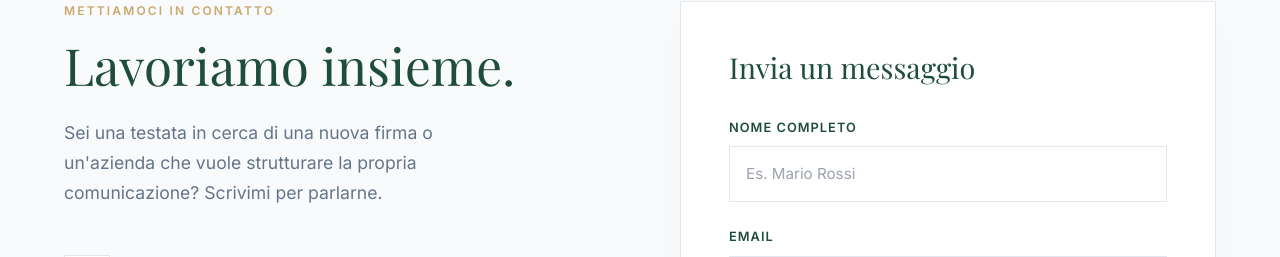
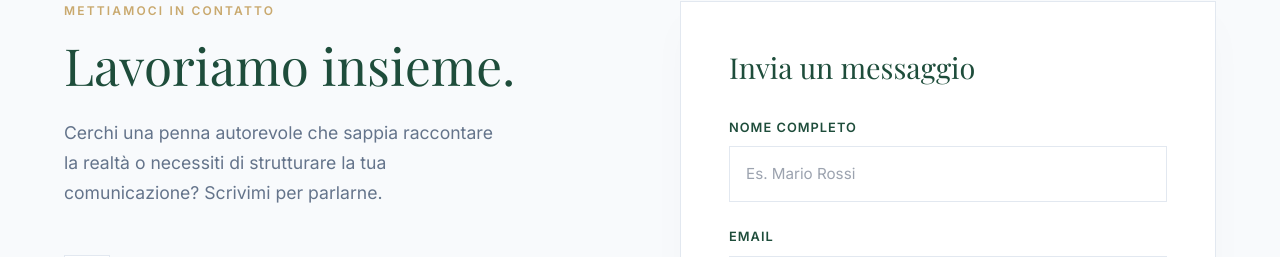
Before and after one commit to chiarascerba/chiarascerba.github.io, a Next.js app: page /chiara-site/contatti in a window 1280 px wide. Shown: the part 151-408 px from the top of the page. Built offline with nearby package versions, Linux system fonts and the light colour scheme; a web font is replaced by a local one.

Commit message:
refactor: update contact page copy for improved professional tone

```diff
--- a/app/contatti/page.tsx
+++ b/app/contatti/page.tsx
@@ -96,7 +96,7 @@ export default function ContattiPage() {
               marginBottom: '3rem',
               maxWidth: '440px',
             }}>
-              Sei una testata in cerca di una nuova firma o un&apos;azienda che vuole strutturare la propria comunicazione? Scrivimi per parlarne.
+              Cerchi una penna autorevole che sappia raccontare la realtà o necessiti di strutturare la tua comunicazione? Scrivimi per parlarne.
             </p>
 
             <div style={{ display: 'flex', flexDirection: 'column', gap: '1.5rem', marginBottom: '3rem' }}>
```
